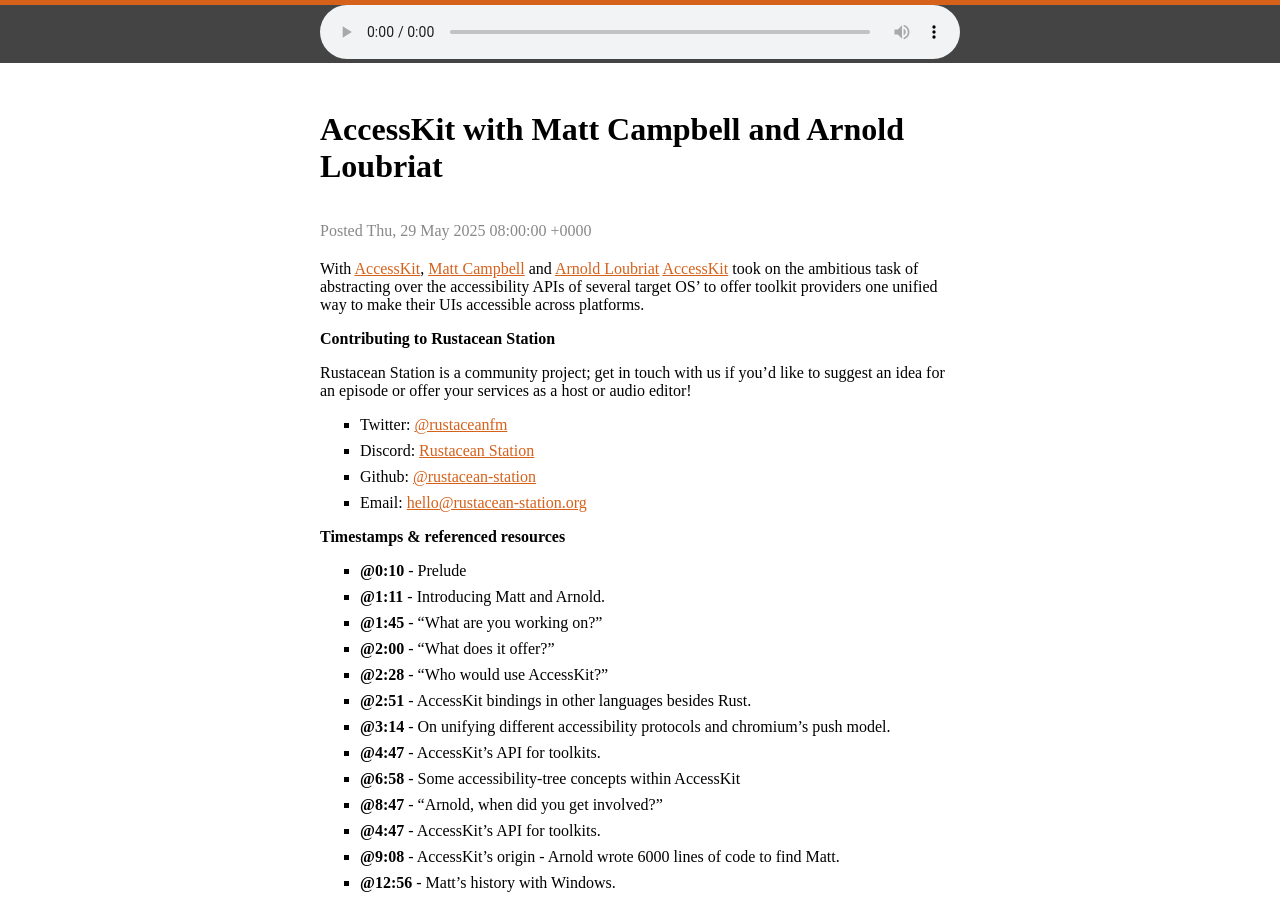
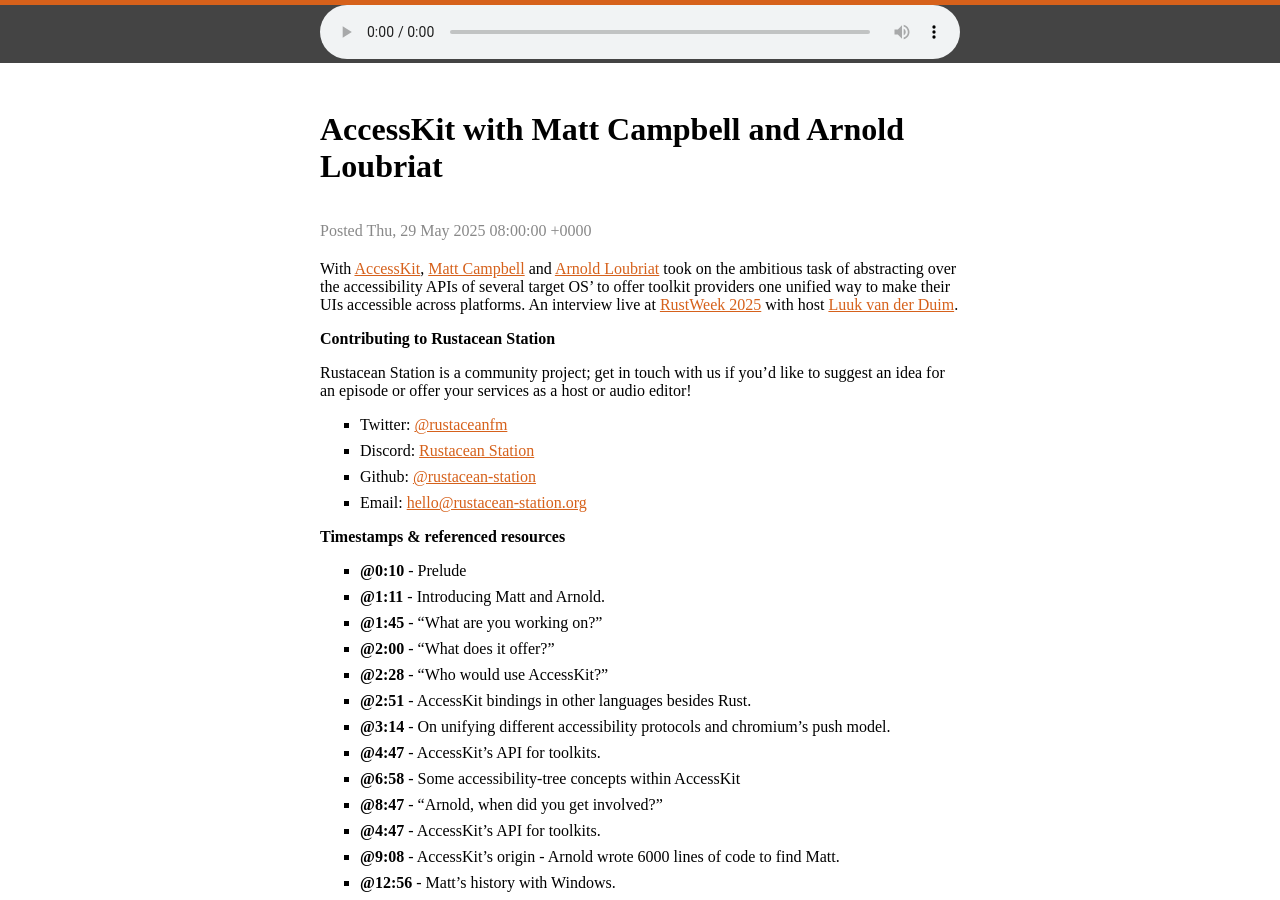
Before and after one commit to rustacean-station/rustacean-station.org, a Jekyll site: the page built from _episodes/interviews/2025-05-29-accesskit-with-matt-campbell-and-arnold-loubriat.md, in a window 1280 px wide and 900 px high, scrolled down 440 px. Built offline with Jekyll 4.4.1, drawn with Linux system fonts in a browser that asks for light colours.

Commit message:
fixup: remove second AccessKit link
Also add host, add RustWeek link.

```diff
--- a/_episodes/interviews/2025-05-27-accesskit-with-matt-campbell-and-arnold-loubriat.md
+++ b/_episodes/interviews/2025-05-29-accesskit-with-matt-campbell-and-arnold-loubriat.md
@@ -6,8 +6,8 @@
 #reddit: (leave blank on initial publish, amend with link and uncomment this line after Reddit thread has been posted)
 ---
 
-With [AccessKit](https://accesskit.dev/), [Matt Campbell](https://github.com/mwcampbell) and [Arnold Loubriat](https://github.com/DataTriny) [AccessKit](https://accesskit.dev/) took on the ambitious task of abstracting over
-the accessibility APIs of several target OS' to offer toolkit providers one unified way to make their UIs accessible across platforms.
+With [AccessKit](https://accesskit.dev/), [Matt Campbell](https://github.com/mwcampbell) and [Arnold Loubriat](https://github.com/DataTriny) took on the ambitious task of abstracting over
+the accessibility APIs of several target OS' to offer toolkit providers one unified way to make their UIs accessible across platforms. An interview live at [RustWeek 2025](https://rustweek.org/) with host [Luuk van der Duim](https://github.com/luukvanderduim).
 
 ### Contributing to Rustacean Station
 
```
